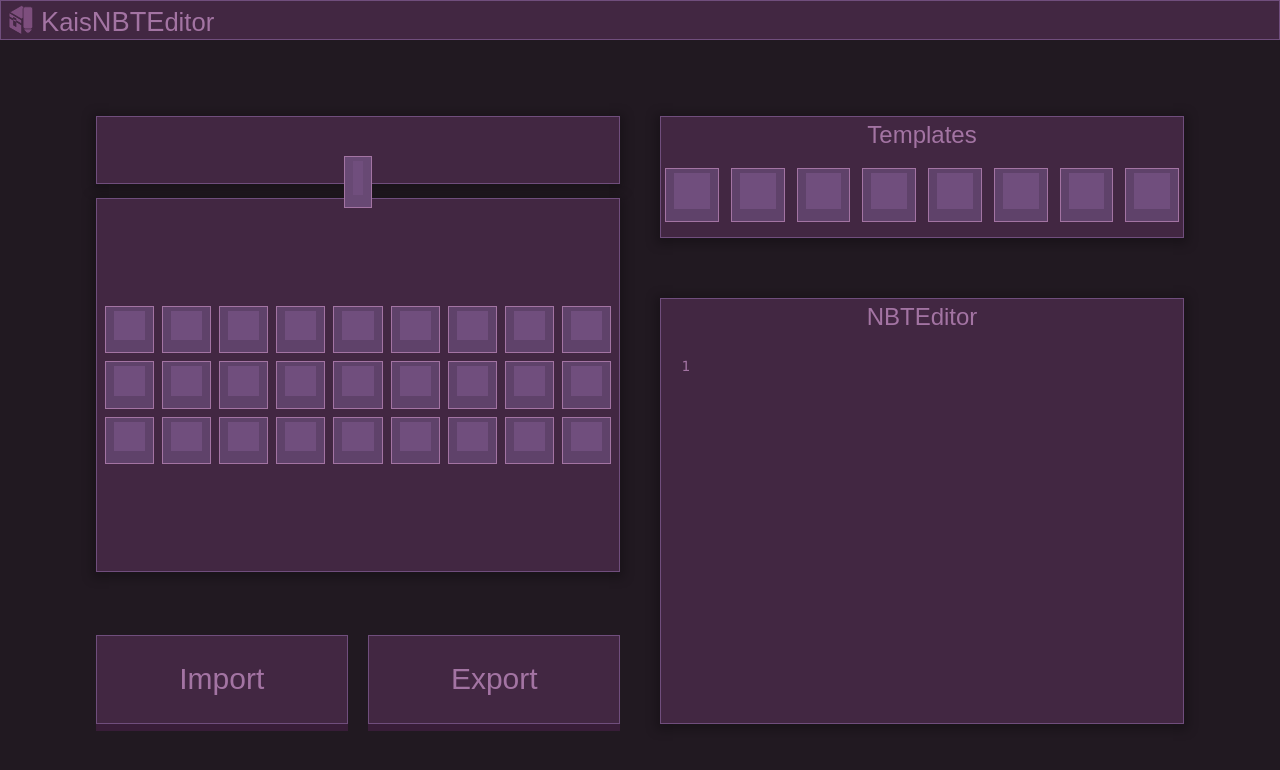
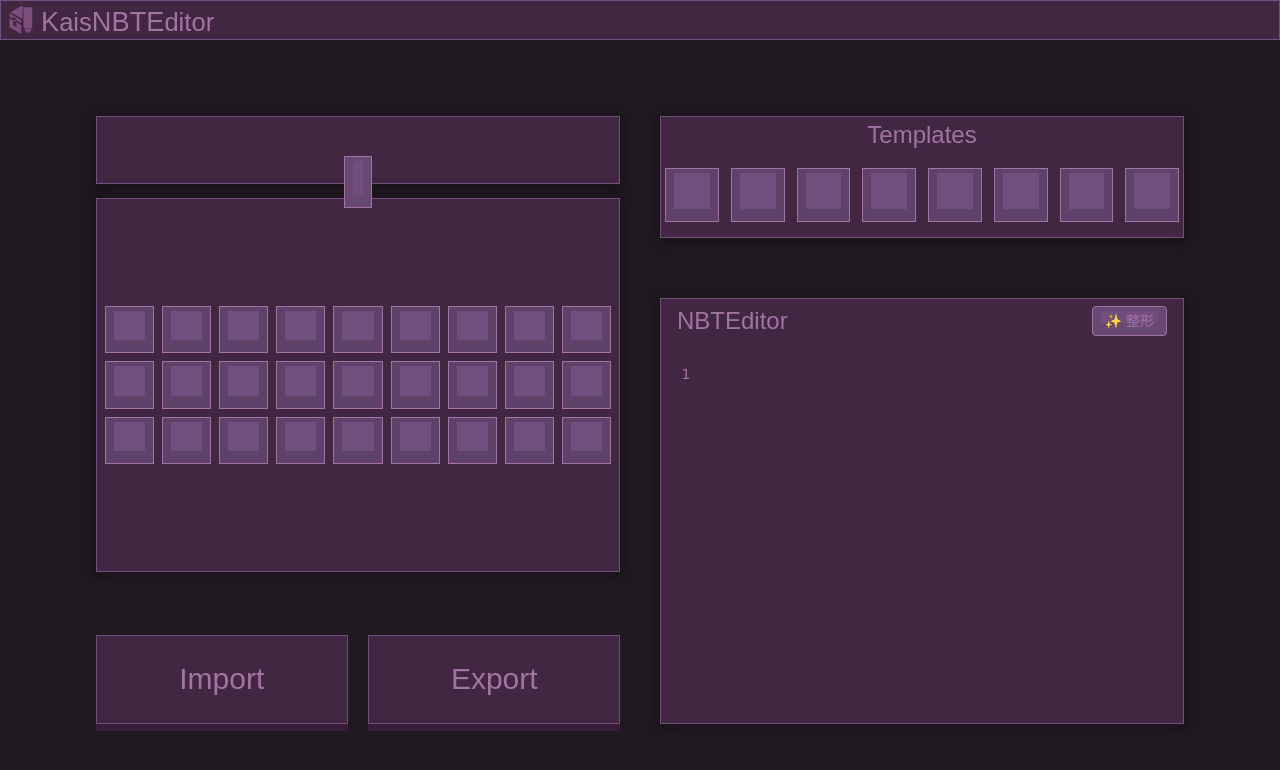
Before and after one commit to Kaim-Ru/kaisnbteditor, a React (Vite) app: page / in a window 1280 px wide. Shown: the top 770 px of the page. Built offline with nearby package versions, Linux system fonts and the light colour scheme; a web font is replaced by a local one.

Commit message:
整形機能

```diff
--- a/src/components/NBTEditor.tsx
+++ b/src/components/NBTEditor.tsx
@@ -32,6 +32,7 @@ import { linter, lintKeymap } from '@codemirror/lint'
 import type { Diagnostic } from '@codemirror/lint'
 import { snbt } from '../utils/snbt-language'
 import { validateSNBT } from '../utils/snbt-parser'
+import { formatSNBT } from '../utils/nbt-converter'
 
 interface NBTEditorProps {
   value: string
@@ -41,6 +42,19 @@ interface NBTEditorProps {
 export default function NBTEditor({ value, onChange }: NBTEditorProps) {
   const editorRef = useRef<HTMLDivElement>(null)
   const viewRef = useRef<EditorView | null>(null)
+
+  // 整形ボタンのクリック処理
+  const handleFormat = () => {
+    try {
+      const formatted = formatSNBT(value)
+      onChange(formatted)
+    } catch (error) {
+      console.error('Format error:', error)
+      alert(
+        `整形に失敗しました: ${error instanceof Error ? error.message : String(error)}`
+      )
+    }
+  }
 
   useEffect(() => {
     if (!editorRef.current) return
@@ -166,7 +180,15 @@ export default function NBTEditor({ value, onChange }: NBTEditorProps) {
 
   return (
     <div className="flex flex-col w-full my-4 h-100 md:h-[70%] md:mt-5 bg-type-1 md:my-0">
-      <div className="mx-auto text-[20px] md:text-[24px]">NBTEditor</div>
+      <div className="flex items-center justify-between px-4 py-1">
+        <div className="text-[20px] md:text-[24px]">NBTEditor</div>
+        <button
+          onClick={handleFormat}
+          className="px-3 py-1 text-sm transition-opacity bg-type-2 hover:opacity-80 rounded"
+        >
+          ✨ 整形
+        </button>
+      </div>
       <div className="flex-1 p-3 overflow-hidden">
         <div ref={editorRef} className="w-full h-full"></div>
       </div>
```
